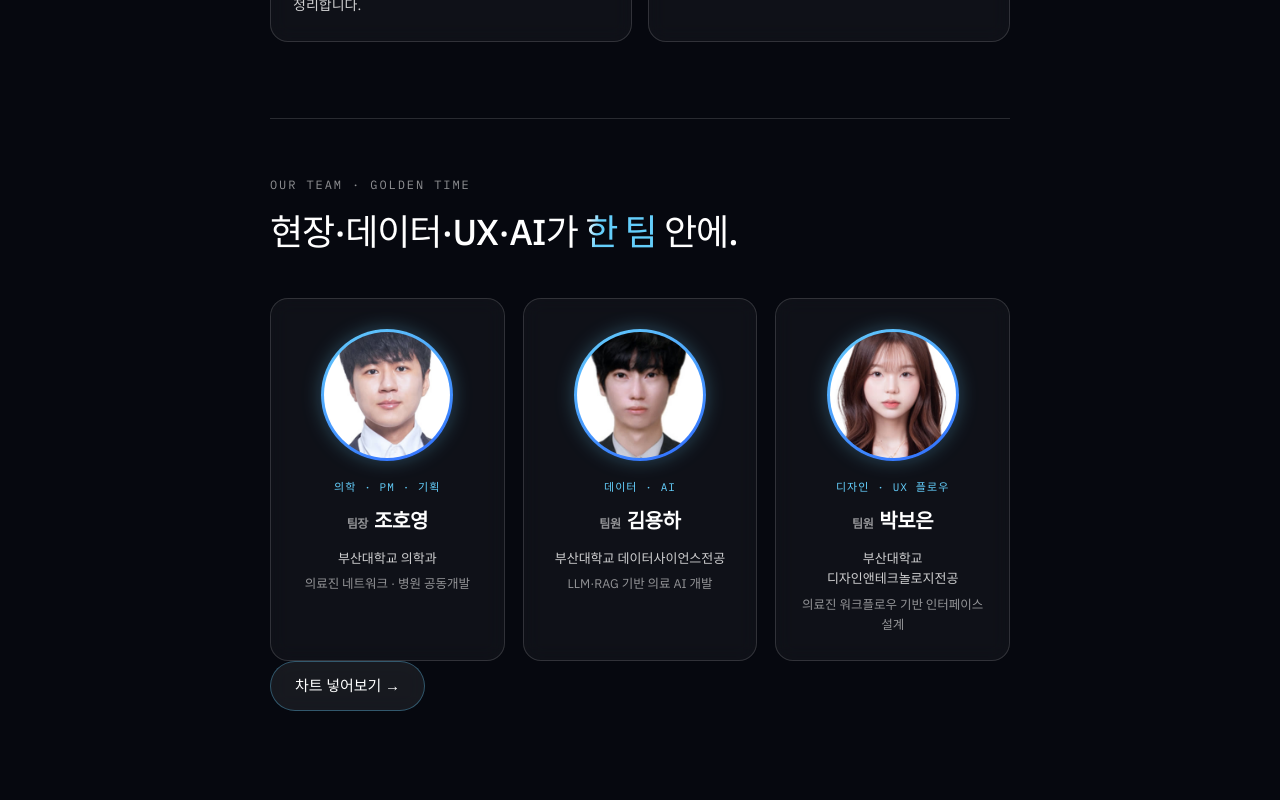
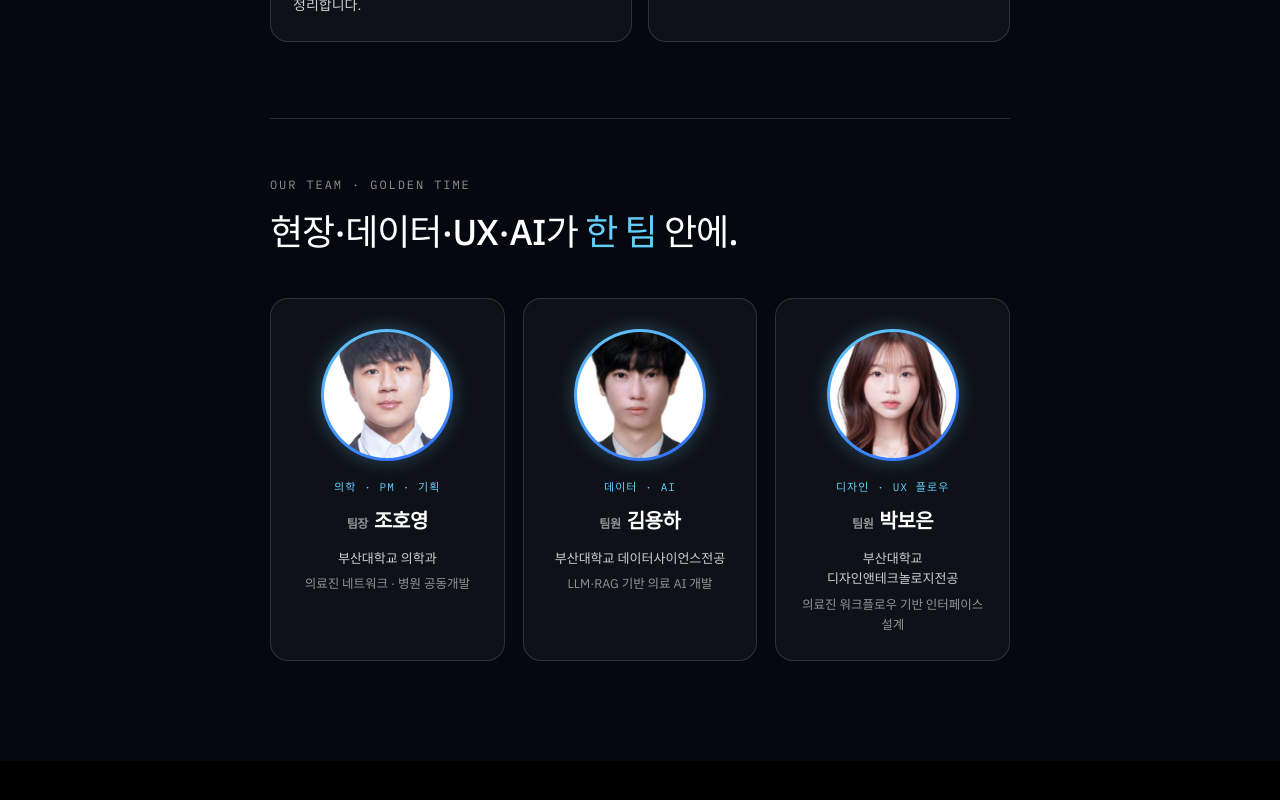
Before and after one commit to click6067-ship-it/gatherEMR, a Next.js app: page /about in a window 1280 px wide. Shown: the part 676-1476 px from the top of the page. After the commit the page ends 1437 px from the top, so only its background shows below. Built offline with nearby package versions, Linux system fonts and the light colour scheme; a web font is replaced by a local one.

Commit message:
chore(about): remove bottom "차트 넣어보기" CTA button
Co-Authored-By: Claude Opus 4.8 (1M context) <noreply@anthropic.com>

```diff
--- a/app/about/page.tsx
+++ b/app/about/page.tsx
@@ -1,5 +1,4 @@
 import type { Metadata } from 'next';
-import Link from 'next/link';
 import { ShinyText } from '../components/ShinyText';
 
 export const metadata: Metadata = {
@@ -74,10 +73,6 @@ export default function About() {
             ))}
           </div>
         </section>
-
-        <div className="about-cta">
-          <Link href="/app" className="btn-glass">차트 넣어보기 →</Link>
-        </div>
       </div>
     </main>
   );
```
